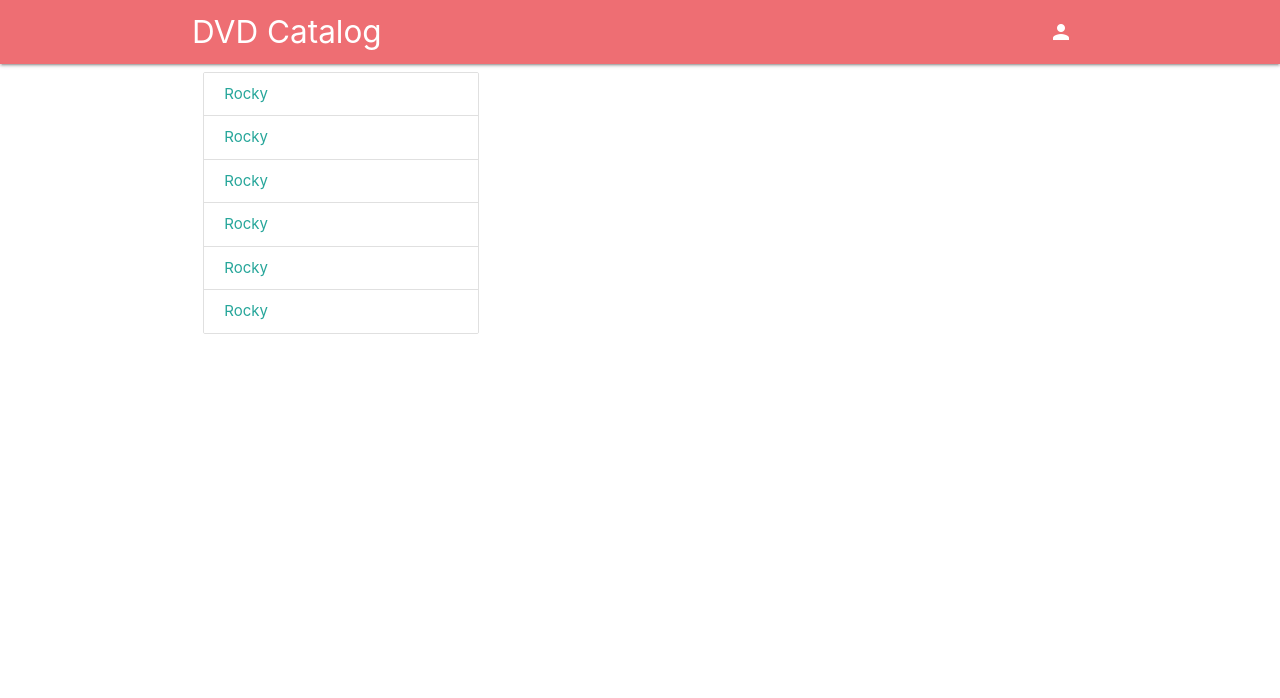
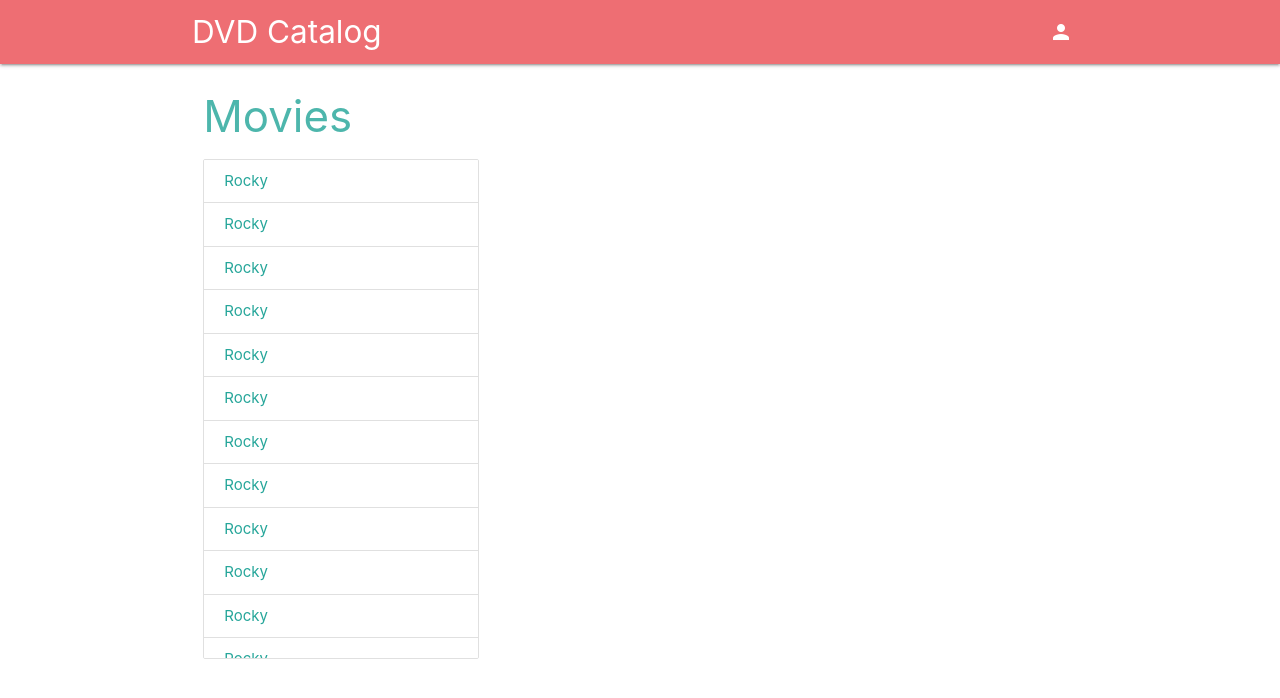
Before and after one commit to lwerner27/movie-catalog, a Vue app: page / in a window 1280 px wide. Shown: the top 698 px of the page. Built offline with nearby package versions, Linux system fonts and the light colour scheme.

Commit message:
made collection scrollable

```diff
--- a/src/components/AppCollection.vue
+++ b/src/components/AppCollection.vue
@@ -1,6 +1,9 @@
 <template>
-    <div class="collection">
-        <slot></slot>
+    <div>
+        <h3 class="teal-text text-lighten-2">Movies</h3>
+        <div class="collection scroll-collection">
+            <slot></slot>
+        </div>
     </div>
 </template>
 
@@ -16,4 +19,9 @@ export default {
     li {
         text-decoration: none;
     }
+
+    .scroll-collection {
+        max-height: 500px;
+        overflow-y:auto
+    }
 </style>
--- a/src/pages/Home.vue
+++ b/src/pages/Home.vue
@@ -7,6 +7,12 @@
                 </div>
                 <div class="col s12 m4">
                     <app-collection header="Movies">
+                        <app-collection-item>Rocky</app-collection-item>
+                        <app-collection-item>Rocky</app-collection-item>
+                        <app-collection-item>Rocky</app-collection-item>
+                        <app-collection-item>Rocky</app-collection-item>
+                        <app-collection-item>Rocky</app-collection-item>
+                        <app-collection-item>Rocky</app-collection-item>
                         <app-collection-item>Rocky</app-collection-item>
                         <app-collection-item>Rocky</app-collection-item>
                         <app-collection-item>Rocky</app-collection-item>
```
